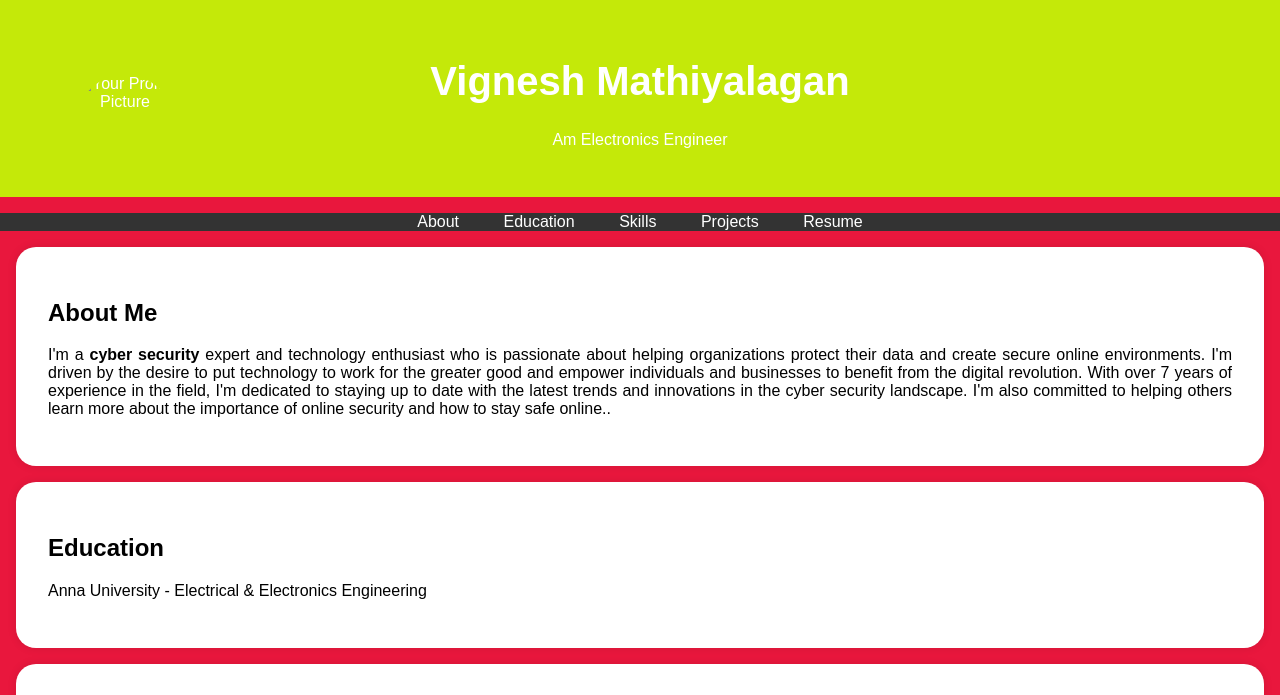
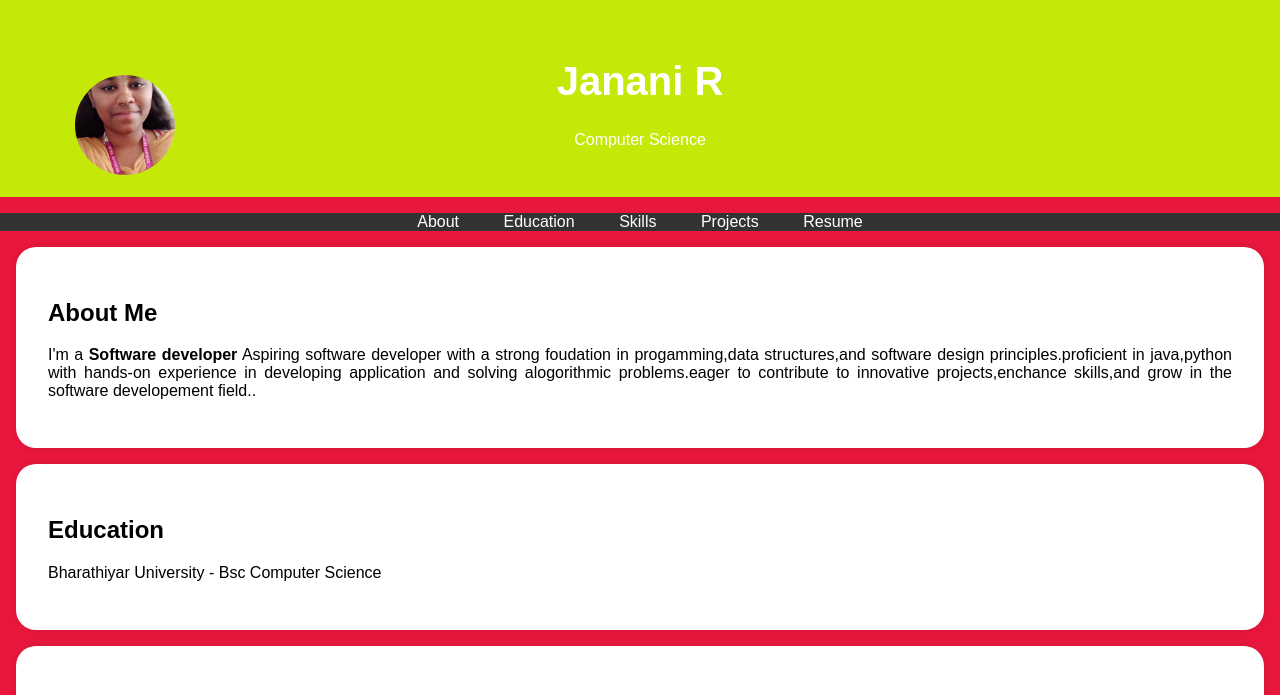
Before and after one commit to JananiR0000/Digital-portfolio-, a plain HTML site: page index.html in a window 1280 px wide. Shown: the top 695 px of the page. Drawn offline with Linux system fonts and the light colour scheme.

Commit message:
Update index.html

```diff
--- a/index.html
+++ b/index.html
@@ -95,9 +95,9 @@
     <header>
         <div class="header-content">
             <!-- Add your profile picture here -->
-            <img src="./Vignesh Mathiyalagan.jpg" alt="Your Profile Picture" class="profile-picture">
-            <h1>Vignesh Mathiyalagan</h1>
-            <p>Am Electronics Engineer</p>
+            <img src="./janani.jpg" alt="Your Profile Picture" class="profile-picture">
+            <h1>Janani R</h1>
+            <p>Computer Science</p>
         </div>
     </header>
 
@@ -115,14 +115,14 @@
     <section id="about">
         <div class="section-content">
             <h2>About Me</h2>
-            <p>I'm a <b>cyber security </b>expert and technology enthusiast who is passionate about helping organizations protect their data and create secure online environments. I'm driven by the desire to put technology to work for the greater good and empower individuals and businesses to benefit from the digital revolution. With over 7 years of experience in the field, I'm dedicated to staying up to date with the latest trends and innovations in the cyber security landscape. I'm also committed to helping others learn more about the importance of online security and how to stay safe online..</p>
+            <p>I'm a <b>Software developer</b> Aspiring software developer with a strong foudation in progamming,data structures,and software design principles.proficient in java,python with hands-on experience in developing application and solving alogorithmic problems.eager to contribute to innovative projects,enchance skills,and grow in the software developement field..</p>
         </div>
     </section>
 
     <section id="education">
         <div class="section-content">
             <h2>Education</h2>
-            <p>Anna University  - Electrical & Electronics Engineering</p>
+            <p>Bharathiyar University  - Bsc Computer Science</p>
 
 
         </div>
@@ -171,7 +171,7 @@
     </section>
 
     <footer>
-        <p>&copy; 2023 VIGNESH M</p>
+        <p>&copy; 2023 JANANI R</p>
     </footer>
 
     <script>
```
